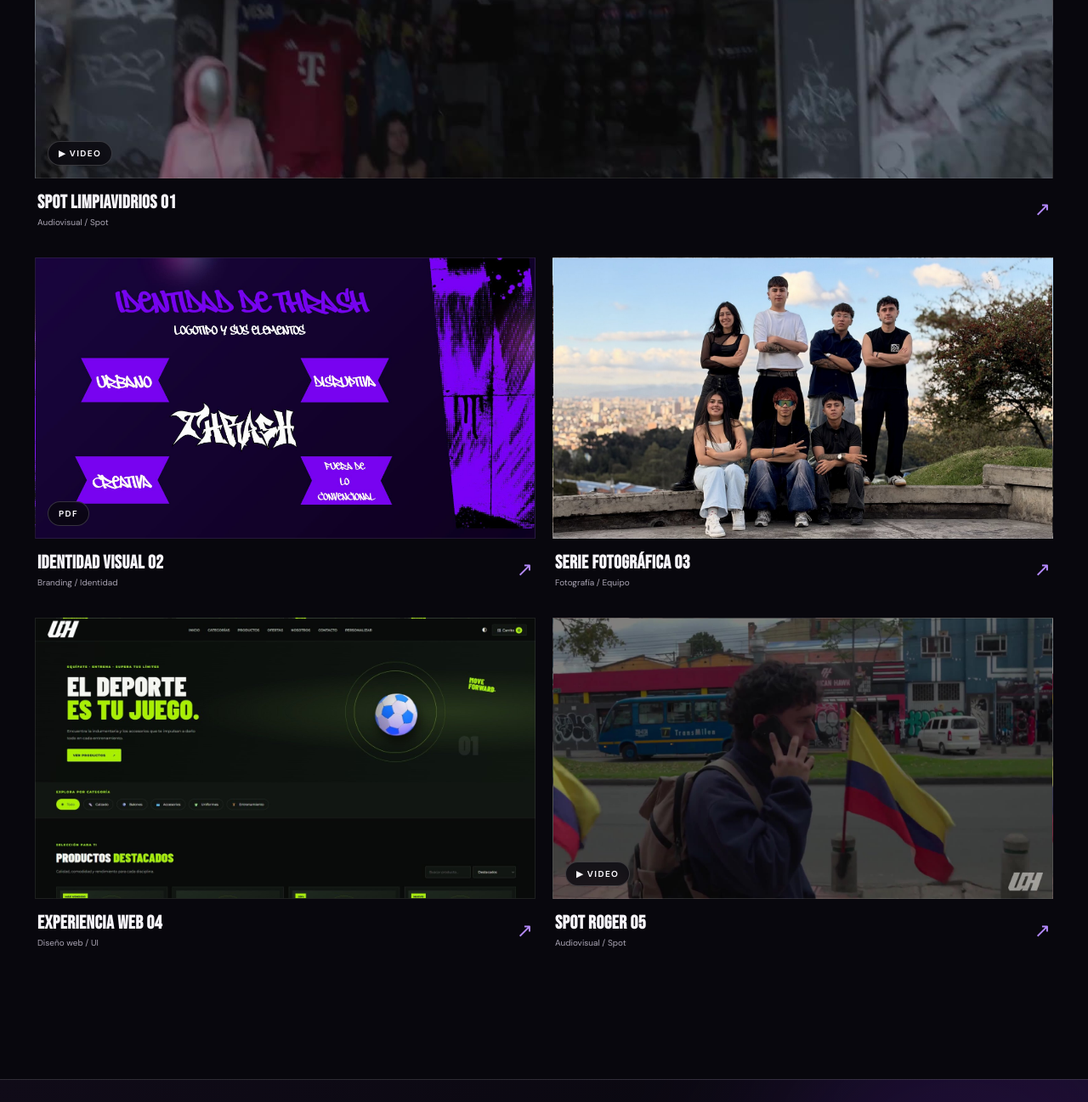
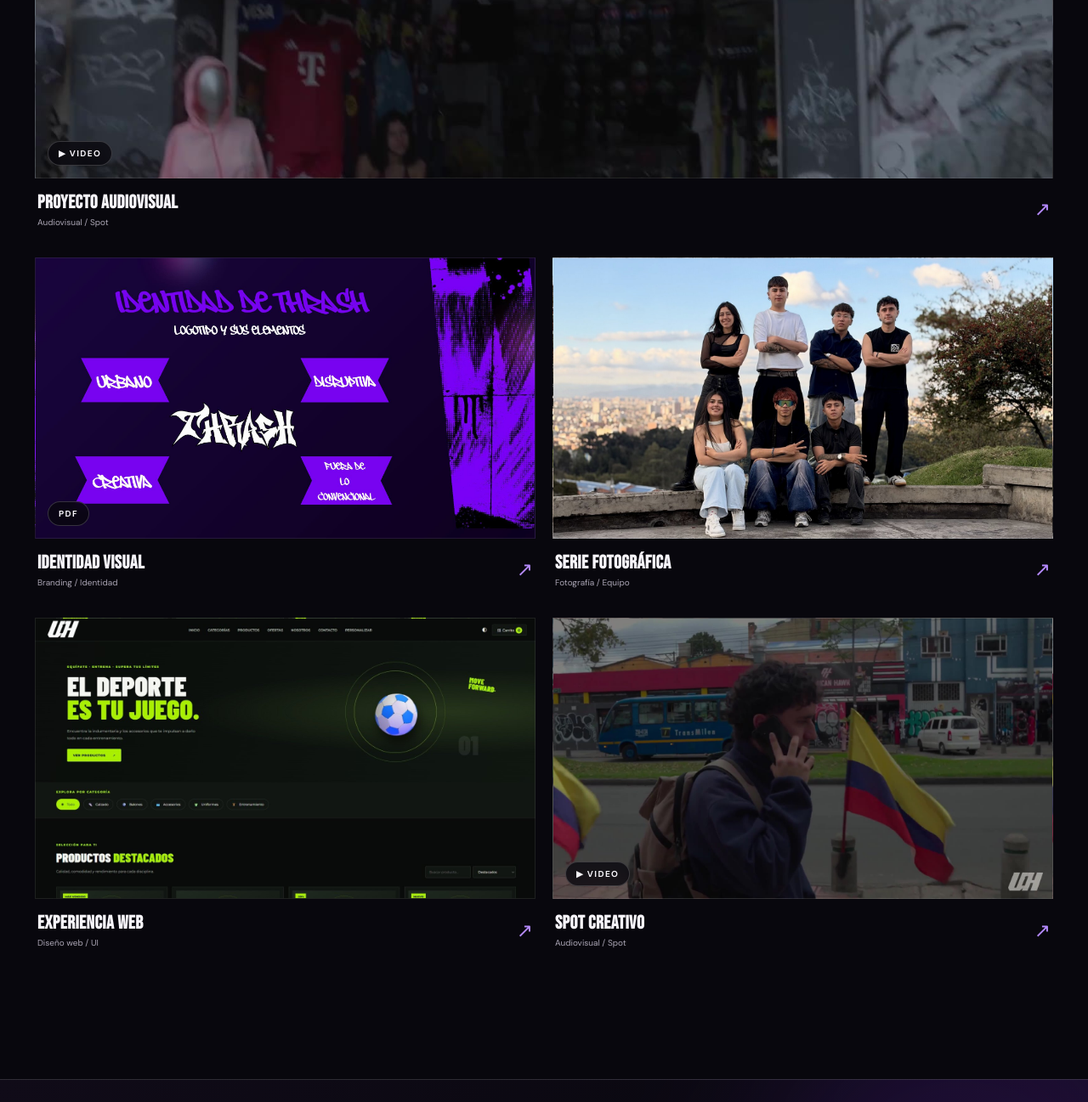
Before and after one commit to cordobazz/Pagina-web-THRASH, a plain HTML site: page index.html in a window 1280 px wide. Shown: the part 4079-5376 px from the top of the page at 85% size. Drawn offline with Linux system fonts and the light colour scheme.

Commit message:
Actualización de la página 2

```diff
--- a/index.html
+++ b/index.html
@@ -167,11 +167,11 @@
         <button class="filter-button" data-filter="web">Diseño web</button>
       </div>
       <div class="projects-grid">
-        <button class="project-card is-wide reveal" data-category="audiovisual" data-title="Spot limpiavidrios 01" data-type="Audiovisual" data-description="Spot publicitario de limpiavidrios producido por THRASH." data-image="images/portfolio/spotlimpiavidrios.jpg" data-video="videos/spotlimpiavidrios.mp4"><span class="project-image placeholder-art art-one"><span class="project-badge">▶ VIDEO</span></span><span class="project-meta"><span><b>Spot limpiavidrios 01</b><small>Audiovisual / Spot</small></span><i>↗</i></span></button>
-        <button class="project-card reveal" data-category="branding" data-title="Identidad visual 02" data-type="Branding" data-description="Presentación de identidad visual: logotipo, colores corporativos y tipografía de THRASH y de Uniformes en 1 hora." data-image="images/portfolio/identidad.jpg" data-pdf="pitch.pdf"><span class="project-image placeholder-art art-two"><span class="project-badge">PDF</span></span><span class="project-meta"><span><b>Identidad visual 02</b><small>Branding / Identidad</small></span><i>↗</i></span></button>
-        <button class="project-card reveal" data-category="fotografia" data-title="Serie fotográfica 03" data-type="Fotografía" data-description="Retrato del equipo de THRASH." data-image="images/portfolio/fotogrupo.jpg"><span class="project-image placeholder-art art-three"></span><span class="project-meta"><span><b>Serie fotográfica 03</b><small>Fotografía / Equipo</small></span><i>↗</i></span></button>
-        <button class="project-card reveal" data-category="web" data-title="Experiencia web 04" data-type="Diseño web" data-description="Sitio web de Uniformes en 1 hora, tienda de indumentaria y accesorios deportivos." data-image="images/portfolio/web1h.jpg"><span class="project-image placeholder-art art-five"></span><span class="project-meta"><span><b>Experiencia web 04</b><small>Diseño web / UI</small></span><i>↗</i></span></button>
-        <button class="project-card reveal" data-category="audiovisual" data-title="Spot Roger 05" data-type="Audiovisual" data-description="Spot audiovisual producido por THRASH." data-image="images/portfolio/spotroger.jpg" data-video="videos/spotroger.mp4"><span class="project-image placeholder-art art-six"><span class="project-badge">▶ VIDEO</span></span><span class="project-meta"><span><b>Spot Roger 05</b><small>Audiovisual / Spot</small></span><i>↗</i></span></button>
+        <button class="project-card is-wide reveal" data-category="audiovisual" data-title="Spot limpiavidrios 01" data-type="Audiovisual" data-description="Spot publicitario de limpiavidrios producido por THRASH." data-image="images/portfolio/spotlimpiavidrios.jpg" data-video="videos/spotlimpiavidrios.mp4"><span class="project-image placeholder-art art-one"><span class="project-badge">▶ VIDEO</span></span><span class="project-meta"><span><b>Proyecto Audiovisual</b><small>Audiovisual / Spot</small></span><i>↗</i></span></button>
+        <button class="project-card reveal" data-category="branding" data-title="Identidad visual 02" data-type="Branding" data-description="Presentación de identidad visual: logotipo, colores corporativos y tipografía de THRASH y de Uniformes en 1 hora." data-image="images/portfolio/identidad.jpg" data-pdf="pitch.pdf"><span class="project-image placeholder-art art-two"><span class="project-badge">PDF</span></span><span class="project-meta"><span><b>Identidad visual</b><small>Branding / Identidad</small></span><i>↗</i></span></button>
+        <button class="project-card reveal" data-category="fotografia" data-title="Serie fotográfica 03" data-type="Fotografía" data-description="Retrato del equipo de THRASH." data-image="images/portfolio/fotogrupo.jpg"><span class="project-image placeholder-art art-three"></span><span class="project-meta"><span><b>Serie fotográfica</b><small>Fotografía / Equipo</small></span><i>↗</i></span></button>
+        <button class="project-card reveal" data-category="web" data-title="Experiencia web 04" data-type="Diseño web" data-description="Sitio web de Uniformes en 1 hora, tienda de indumentaria y accesorios deportivos." data-image="images/portfolio/web1h.jpg"><span class="project-image placeholder-art art-five"></span><span class="project-meta"><span><b>Experiencia web</b><small>Diseño web / UI</small></span><i>↗</i></span></button>
+        <button class="project-card reveal" data-category="audiovisual" data-title="Spot Roger 05" data-type="Audiovisual" data-description="Spot audiovisual producido por THRASH." data-image="images/portfolio/spotroger.jpg" data-video="videos/spotroger.mp4"><span class="project-image placeholder-art art-six"><span class="project-badge">▶ VIDEO</span></span><span class="project-meta"><span><b>Spot Creativo</b><small>Audiovisual / Spot</small></span><i>↗</i></span></button>
       </div>
       <p class="portfolio-note"></p>
     </section>
```
